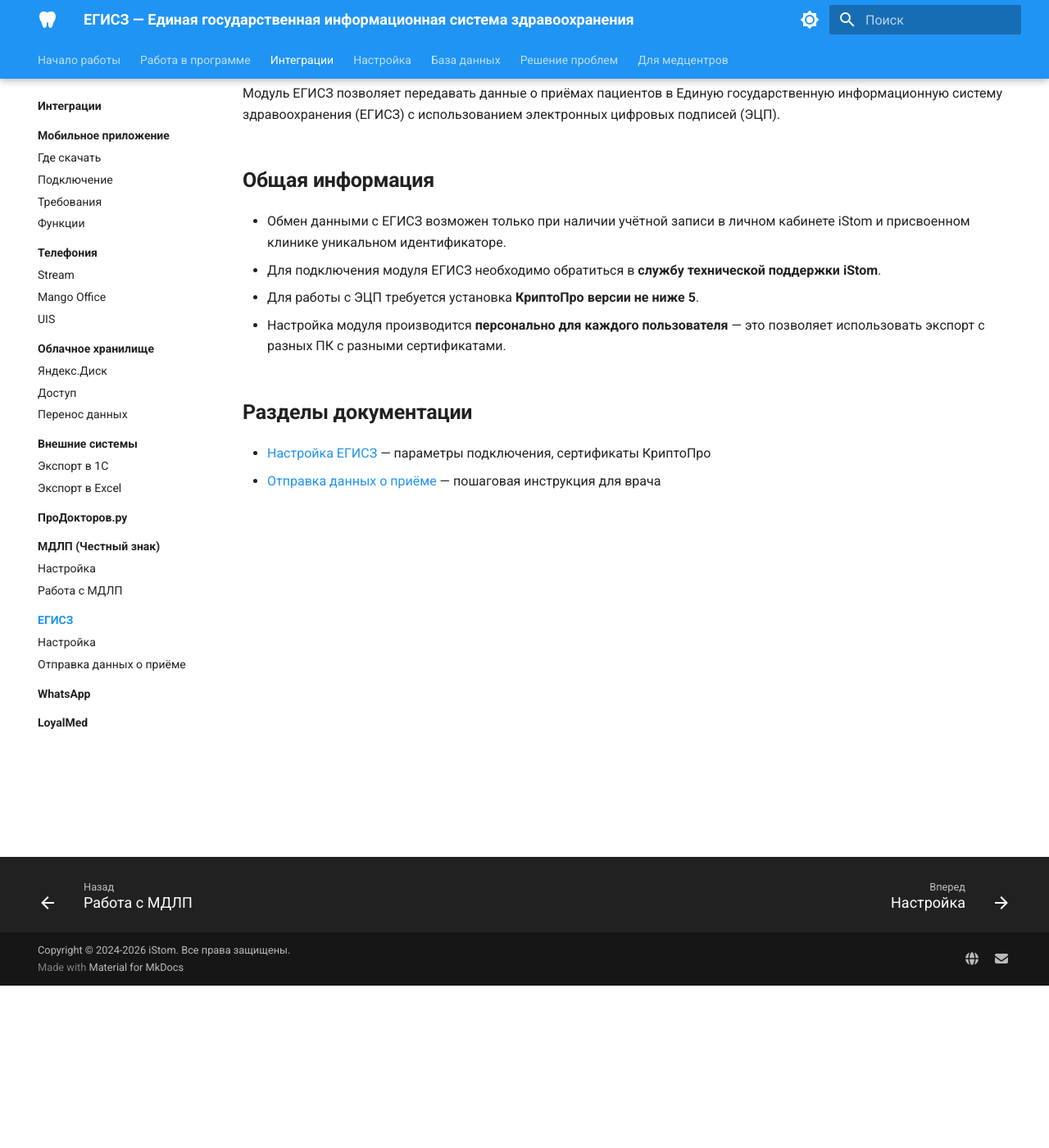
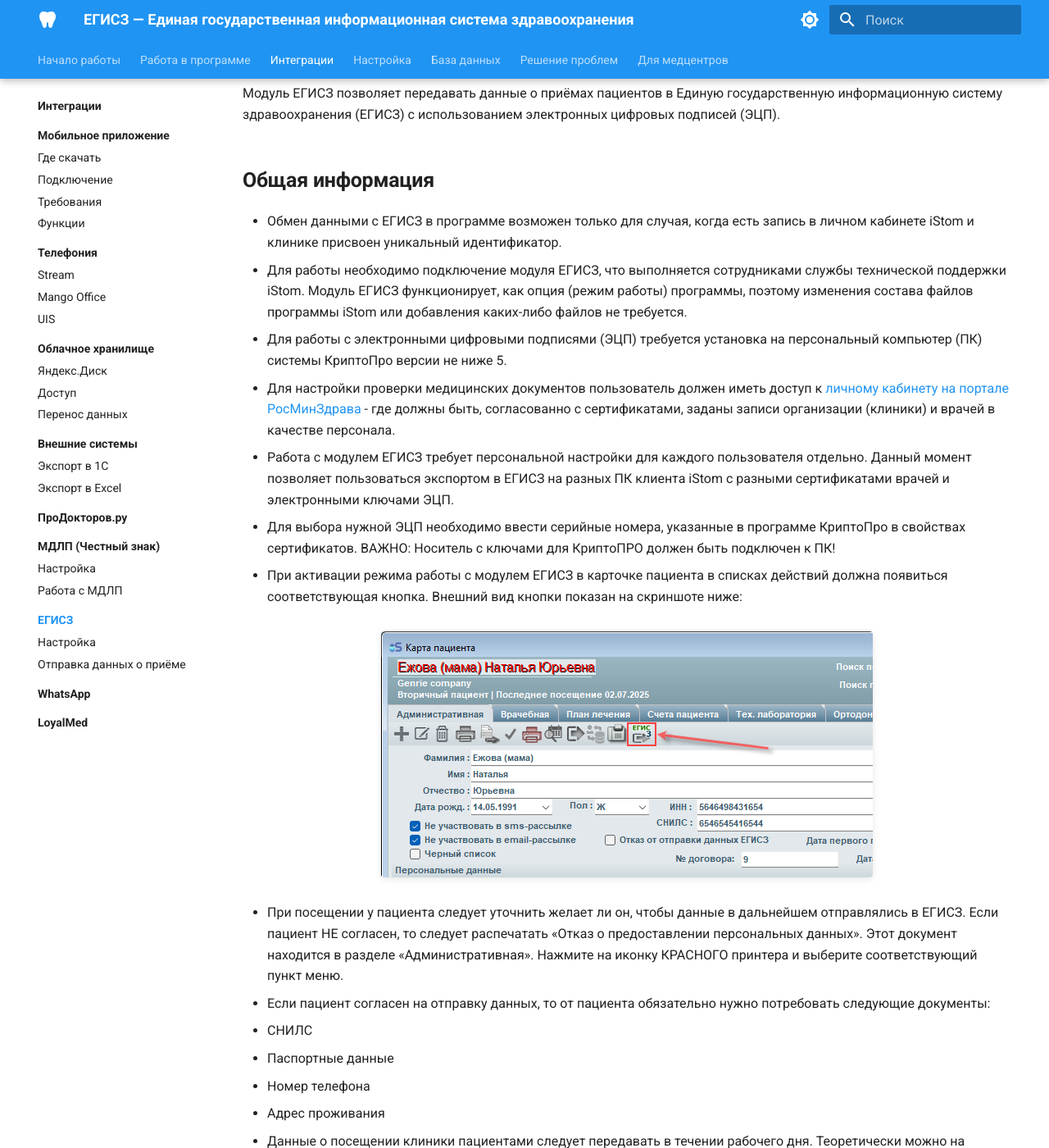
Before and after one commit to boodaloo/istom-docs, an MkDocs documentation site: the page built from docs/integrations/egisz/index.md, in a window 1280 px wide and 1400 px high, scrolled down 198 px. Shown: the whole window at 82% size. Built offline with MkDocs 1.6.1 and Material for MkDocs 9.7.7, drawn with Linux system fonts in a browser that asks for light colours; some of the changed text lies outside the part shown.

Commit message:
Update index.md
Updated general info about EGISZ

```diff
--- a/docs/integrations/egisz/index.md
+++ b/docs/integrations/egisz/index.md
@@ -4,10 +4,31 @@
 
 ## Общая информация
 
-- Обмен данными с ЕГИСЗ возможен только при наличии учётной записи в личном кабинете iStom и присвоенном клинике уникальном идентификаторе.
-- Для подключения модуля ЕГИСЗ необходимо обратиться в **службу технической поддержки iStom**.
-- Для работы с ЭЦП требуется установка **КриптоПро версии не ниже 5**.
-- Настройка модуля производится **персонально для каждого пользователя** — это позволяет использовать экспорт с разных ПК с разными сертификатами.
+-	Обмен данными с ЕГИСЗ в программе возможен только для случая, когда есть запись в личном кабинете iStom и клинике присвоен уникальный идентификатор.
+-	Для работы необходимо подключение модуля ЕГИСЗ, что выполняется сотрудниками службы технической поддержки iStom. Модуль ЕГИСЗ функционирует, как опция (режим работы) программы, поэтому изменения состава файлов программы iStom или добавления каких-либо файлов не требуется.
+-	Для работы с электронными цифровыми подписями (ЭЦП) требуется установка на персональный компьютер (ПК) системы КриптоПро версии не ниже 5.
+-	Для настройки проверки медицинских документов пользователь должен иметь доступ к [личному кабинету на портале РосМинЗдрава](https://portal.egisz.rosminzdrav.ru "Портал оперативного взаимодействия участников ЕГИСЗ") - где должны быть, согласованно с сертификатами, заданы записи организации (клиники) и врачей в качестве персонала.
+-	Работа с модулем ЕГИСЗ требует персональной настройки для каждого пользователя отдельно. Данный момент позволяет пользоваться экспортом в ЕГИСЗ на разных ПК клиента iStom с разными сертификатами врачей и электронными ключами ЭЦП.
+-	Для выбора нужной ЭЦП необходимо ввести серийные номера, указанные в программе КриптоПро в свойствах сертификатов. ВАЖНО: Носитель с ключами для КриптоПРО должен быть подключен к ПК!
+-	При активации режима работы с модулем ЕГИСЗ в карточке пациента в списках действий должна появиться соответствующая кнопка. Внешний вид кнопки показан на скриншоте ниже:
+
+<div align="center">
+  <img src="../../images/extracted/ЕГИСЗ/image1.png">
+</div>
+
+-	При посещении у пациента следует уточнить желает ли он, чтобы данные в дальнейшем отправлялись в ЕГИСЗ. Если пациент НЕ согласен, то следует распечатать «Отказ о предоставлении персональных данных». Этот документ находится в разделе «Административная». Нажмите на иконку КРАСНОГО принтера и выберите соответствующий пункт меню.
+-	Если пациент согласен на отправку данных, то от пациента обязательно нужно потребовать следующие документы:
+-  СНИЛС
+-  Паспортные данные
+-  Номер телефона
+-  Адрес проживания
+-	Данные о посещении клиники пациентами следует передавать в течении рабочего дня. Теоретически можно на следующий день в порядке исключения. Про остальное читайте в интернете – Ответственность МО и врача за своевременную отправку документов в РЭМД (реестр электронных медицинских документов). Также будет полезным узнать о юридических последствиях использования электронной цифровой подписи (ЭЦП).
+-	Документы, направляемые в РЭМД, должны быть подписаны тем же врачом что проводил приём пациента, также в поле «Должность» должна быть указана корректная специализация врача- такая же как указана в ФРМР у этого сотрудника
+
+!!! info "Обратите внимание"
+  ***ИНФОРМАЦИЯ НА СКРИНШОТАХ ЯВЛЯЕТСЯ ОЗНАКОМИТЕЛЬНОЙ И ПРЕДНАЗНАЧЕНА ДЛЯ ВИЗУАЛЬНОГО ПРЕДСТАВЛЕНИЯ О ТОМ, КАК ВЫГЛЯДИТ ИНТЕРФЕЙС ПРОГРАММЫ.
+ДЛЯ КОРРЕКТНОЙ НАСТРОЙКИ И ИСПОЛЬЗОВАНИЯ ФУНКЦИОНАЛА ЧИТАЙТЕ ОПИСАНИЕ!***
+
 
 ## Разделы документации
 
```
